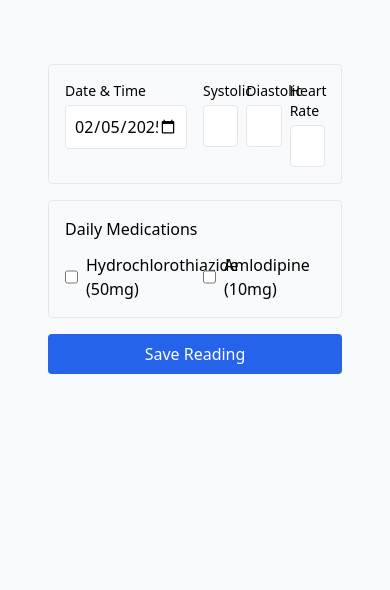
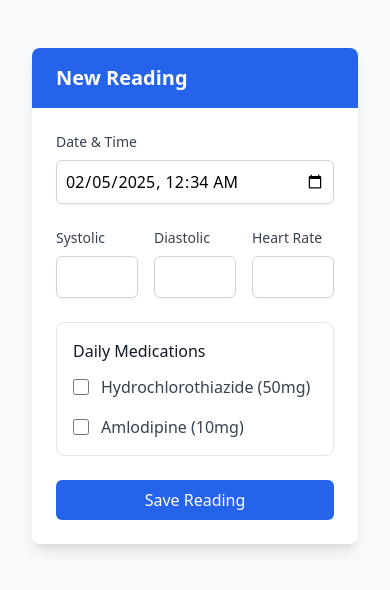
Before and after one commit to LindsayDayton/bp-tracker, a Next.js app: page / in a window 390 px wide. Shown: the top 590 px of the page. Built offline with nearby package versions, Linux system fonts and the light colour scheme.

Commit message:
Update BPTracker.js

```diff
--- a/components/BPTracker.js
+++ b/components/BPTracker.js
@@ -1,4 +1,5 @@
 'use client';
+
 import React, { useState } from 'react';
 import { LineChart, Line, XAxis, YAxis, CartesianGrid, Tooltip, Legend, ResponsiveContainer } from 'recharts';
 
@@ -55,58 +56,70 @@ export default function BPTracker() {
   };
 
   return (
-    <div className="max-w-4xl mx-auto p-4 space-y-6">
-      <form onSubmit={handleSubmit} className="space-y-4">
-        <div className="grid grid-cols-2 gap-4 p-4 border rounded">
+    <div className="max-w-4xl mx-auto space-y-8">
+      <div className="bg-white rounded-lg shadow-lg overflow-hidden">
+        <div className="px-6 py-4 bg-blue-600">
+          <h2 className="text-xl font-semibold text-white">New Reading</h2>
+        </div>
+
+        <form onSubmit={handleSubmit} className="p-6 space-y-6">
+          <div className="grid grid-cols-1 md:grid-cols-2 gap-6">
             <div>
-            <label className="block text-sm font-medium mb-1">Date & Time</label>
+              <label className="block text-sm font-medium text-gray-700 mb-2">
+                Date & Time
+              </label>
               <input
                 type="datetime-local"
                 value={newReading.timestamp}
                 onChange={e => setNewReading(prev => ({ ...prev, timestamp: e.target.value }))}
-              className="w-full p-2 border rounded"
+                className="w-full p-2 border border-gray-300 rounded-md shadow-sm focus:ring-blue-500 focus:border-blue-500"
                 required
               />
             </div>
-          <div className="grid grid-cols-3 gap-2">
+            <div className="grid grid-cols-3 gap-4">
               <div>
-              <label className="block text-sm font-medium mb-1">Systolic</label>
+                <label className="block text-sm font-medium text-gray-700 mb-2">
+                  Systolic
+                </label>
                 <input
                   type="number"
                   value={newReading.systolic}
                   onChange={e => setNewReading(prev => ({ ...prev, systolic: e.target.value }))}
-                className="w-full p-2 border rounded"
+                  className="w-full p-2 border border-gray-300 rounded-md shadow-sm focus:ring-blue-500 focus:border-blue-500"
                   required
                 />
               </div>
               <div>
-              <label className="block text-sm font-medium mb-1">Diastolic</label>
+                <label className="block text-sm font-medium text-gray-700 mb-2">
+                  Diastolic
+                </label>
                 <input
                   type="number"
                   value={newReading.diastolic}
                   onChange={e => setNewReading(prev => ({ ...prev, diastolic: e.target.value }))}
-                className="w-full p-2 border rounded"
+                  className="w-full p-2 border border-gray-300 rounded-md shadow-sm focus:ring-blue-500 focus:border-blue-500"
                   required
                 />
               </div>
               <div>
-              <label className="block text-sm font-medium mb-1">Heart Rate</label>
+                <label className="block text-sm font-medium text-gray-700 mb-2">
+                  Heart Rate
+                </label>
                 <input
                   type="number"
                   value={newReading.heartRate}
                   onChange={e => setNewReading(prev => ({ ...prev, heartRate: e.target.value }))}
-                className="w-full p-2 border rounded"
+                  className="w-full p-2 border border-gray-300 rounded-md shadow-sm focus:ring-blue-500 focus:border-blue-500"
                   required
                 />
               </div>
             </div>
           </div>
 
-        <div className="p-4 border rounded">
-          <h3 className="font-medium mb-3">Daily Medications</h3>
-          <div className="grid grid-cols-2 gap-4">
-            <div>
-              <label className="flex items-center gap-2">
+          <div className="border border-gray-200 rounded-lg p-4">
+            <h3 className="font-medium text-gray-900 mb-3">Daily Medications</h3>
+            <div className="grid grid-cols-1 md:grid-cols-2 gap-4">
+              <label className="flex items-center space-x-3">
                 <input
                   type="checkbox"
                   checked={newReading.medications.hydrochlorothiazide}
@@ -117,13 +130,11 @@ export default function BPTracker() {
                       hydrochlorothiazide: e.target.checked
                     }
                   }))}
-                  className="w-4 h-4"
+                  className="h-4 w-4 text-blue-600 focus:ring-blue-500 border-gray-300 rounded"
                 />
-                <span>Hydrochlorothiazide (50mg)</span>
+                <span className="text-gray-700">Hydrochlorothiazide (50mg)</span>
               </label>
-            </div>
-            <div>
-              <label className="flex items-center gap-2">
+              <label className="flex items-center space-x-3">
                 <input
                   type="checkbox"
                   checked={newReading.medications.amlodipine}
@@ -134,25 +145,25 @@ export default function BPTracker() {
                       amlodipine: e.target.checked
                     }
                   }))}
-                  className="w-4 h-4"
+                  className="h-4 w-4 text-blue-600 focus:ring-blue-500 border-gray-300 rounded"
                 />
-                <span>Amlodipine (10mg)</span>
+                <span className="text-gray-700">Amlodipine (10mg)</span>
               </label>
-            </div>
             </div>
           </div>
 
           <button
             type="submit"
-          className="w-full bg-blue-600 text-white py-2 px-4 rounded hover:bg-blue-700"
+            className="w-full bg-blue-600 text-white py-2 px-4 rounded-md hover:bg-blue-700 focus:outline-none focus:ring-2 focus:ring-blue-500 focus:ring-offset-2 transition-colors"
           >
             Save Reading
           </button>
         </form>
+      </div>
 
       {readings.length > 0 && (
-        <div className="mt-8 p-4 border rounded">
-          <h3 className="font-medium mb-4">Blood Pressure History</h3>
+        <div className="bg-white rounded-lg shadow-lg p-6">
+          <h3 className="text-lg font-medium text-gray-900 mb-4">Blood Pressure History</h3>
           <div className="h-64">
             <ResponsiveContainer width="100%" height="100%">
               <LineChart data={readings}>
@@ -166,9 +177,27 @@ export default function BPTracker() {
                   labelFormatter={timestamp => new Date(timestamp).toLocaleString()}
                 />
                 <Legend />
-                <Line type="monotone" dataKey="systolic" stroke="#8884d8" name="Systolic" />
-                <Line type="monotone" dataKey="diastolic" stroke="#82ca9d" name="Diastolic" />
-                <Line type="monotone" dataKey="heartRate" stroke="#ff7300" name="Heart Rate" />
+                <Line
+                  type="monotone"
+                  dataKey="systolic"
+                  stroke="#2563eb"
+                  name="Systolic"
+                  strokeWidth={2}
+                />
+                <Line
+                  type="monotone"
+                  dataKey="diastolic"
+                  stroke="#16a34a"
+                  name="Diastolic"
+                  strokeWidth={2}
+                />
+                <Line
+                  type="monotone"
+                  dataKey="heartRate"
+                  stroke="#dc2626"
+                  name="Heart Rate"
+                  strokeWidth={2}
+                />
               </LineChart>
             </ResponsiveContainer>
           </div>
```
Lines whose indentation alone changed are shown as unchanged.
